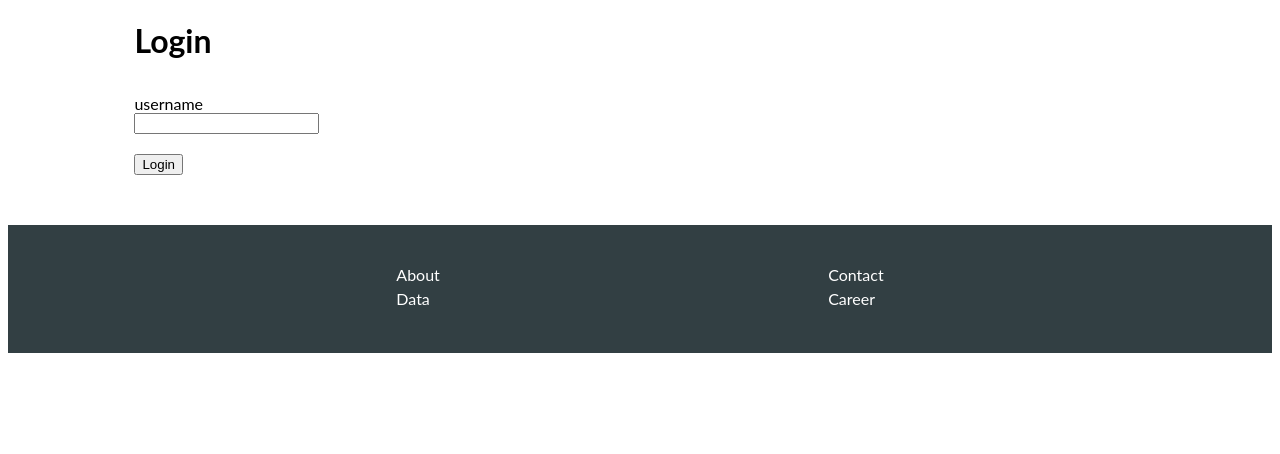
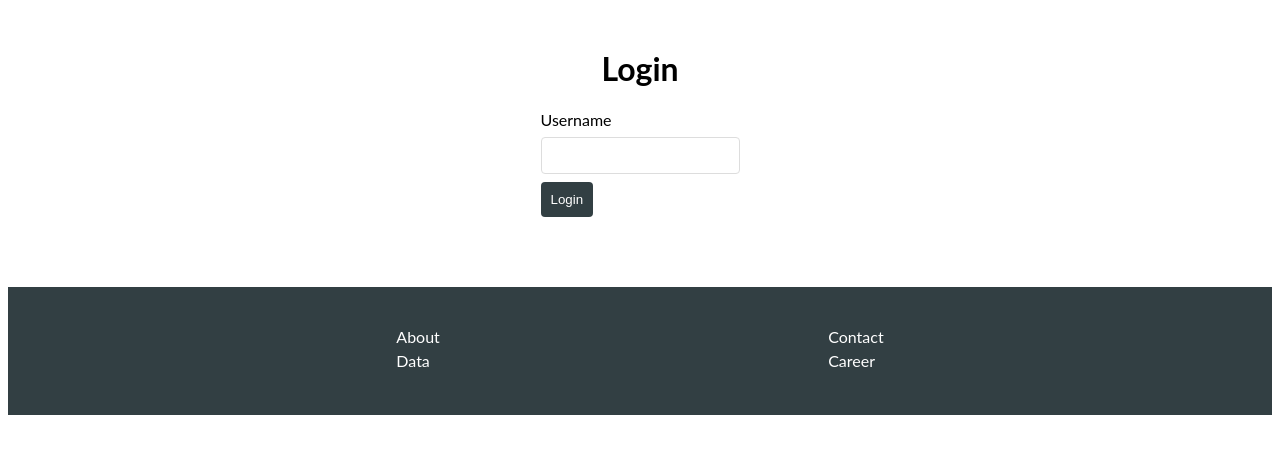
Before and after one commit to harshshredding/weekend, a Flask app: page /login in a window 1280 px wide. Shown: the part 59-513 px from the top of the page. Run offline with Flask 3, Linux system fonts and the light colour scheme.

Commit message:
make the login page better

```diff
--- a/static/css/styles.css
+++ b/static/css/styles.css
@@ -123,3 +123,31 @@ body {
 .recommend__form__input {
     margin-top: 8px;
 }
+
+.login__content {
+    display: flex;
+    flex-direction: column;
+    align-items: center;
+    padding: 20px;
+}
+
+.login__form__input {
+    padding: 10px;
+    border: 1px solid #ddd;
+    border-radius: 4px;
+    margin-bottom: 8px;
+}
+
+.login__form__label {
+    margin-bottom: 8px;
+}
+
+.login__form__button {
+    padding: 10px;
+    background-color: #323f43;
+    color: white;
+    border: none;
+    border-radius: 4px;
+    cursor: pointer;
+    transition: background 0.3s ease;
+}
--- a/templates/login.html
+++ b/templates/login.html
@@ -1,12 +1,12 @@
 {% extends 'base.html' %}
 
 {% block content %}
-<div class>
+<div class="login__content">
     <h1> Login </h1>
     <form action="/login" method="POST" class="form">
-        <label for="username" class="form__label">username</label>
+        <label for="username" class="login__form__label">Username</label>
         <input name="username" id="username_input" class="login__form__input">
-        <button type="submit" class="form__button">Login</button>
+        <button type="submit" class="login__form__button">Login</button>
         {% if user_not_found %}
             <p style="color: red;">User not registered!</p>
         {% endif %}
```
